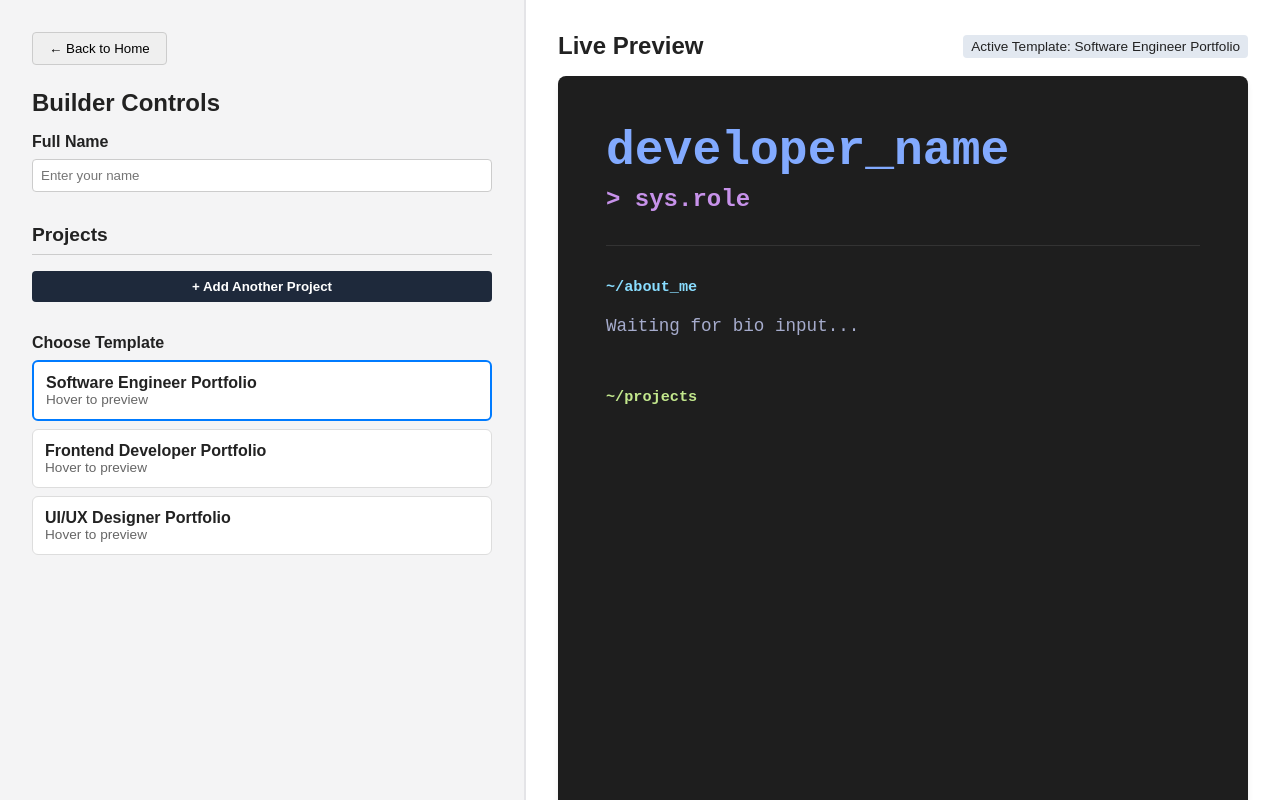
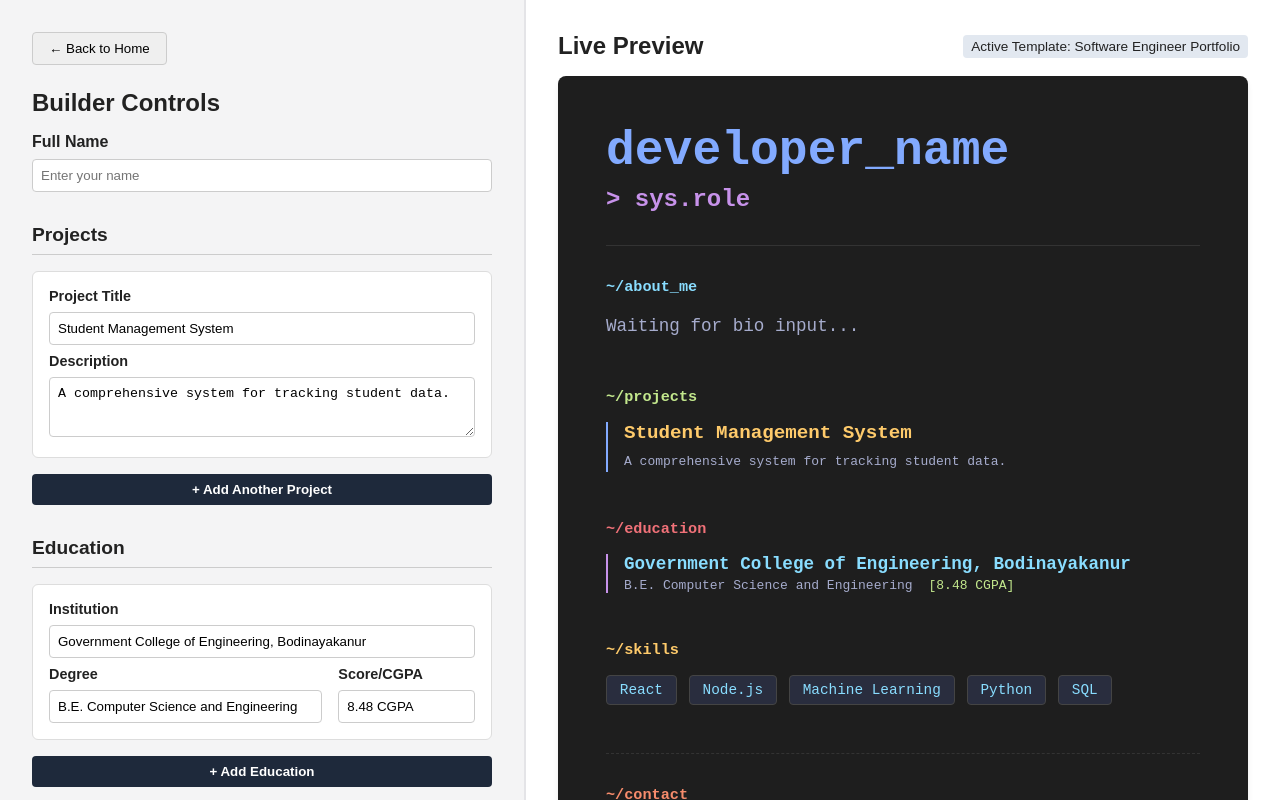
Before and after one commit to Akashv-deve/Student-Portfolio-Builder, a React (Vite) app: page / in a window 1280 px wide. Both pictures are taken after a click on the button "Get Started". Built offline with nearby package versions, Linux system fonts and the light colour scheme.

Commit message:
feat(builder): finalize mvp data layer with skills and social links engine

```diff
--- a/src/App.jsx
+++ b/src/App.jsx
@@ -15,7 +15,30 @@ function App() {
   // Master Portfolio State
   const [portfolioData, setPortfolioData] = useState({
     personal: { name: "", role: "", bio: "" },
-    selectedTemplate: "Software Engineer Portfolio"
+    selectedTemplate: "Software Engineer Portfolio",
+    projects: [
+      {
+        id: 1,
+        title: "Student Management System",
+        description: "A comprehensive system for tracking student data.",
+        techStack: ["React", "Node.js"]
+      }
+    ],
+    // ADD THIS NEW EDUCATION ARRAY
+    education: [
+      {
+        id: 1,
+        institution: "Government College of Engineering, Bodinayakanur",
+        degree: "B.E. Computer Science and Engineering",
+        score: "8.48 CGPA"
+      }
+    ],
+    skills: ["React", "Node.js", "Machine Learning", "Python", "SQL"],
+    socials: {
+      github: "https://github.com/Akashv-deve",
+      linkedin: "https://linkedin.com/in/yourprofile",
+      email: "hello@example.com"
+    }
   });
 
   // State to track which template is currently being hovered for the preview
@@ -121,6 +144,115 @@ function App() {
             </button>
           </div>
 
+          {/* Education Section */}
+          <div style={{ marginBottom: '2rem' }}>
+            <h3 style={{ fontSize: '1.2rem', fontWeight: 'bold', borderBottom: '1px solid #ccc', paddingBottom: '0.5rem', marginBottom: '1rem' }}>Education</h3>
+
+            {portfolioData.education && portfolioData.education.map((edu, index) => (
+              <div key={edu.id} style={{ marginBottom: '1rem', padding: '1rem', backgroundColor: '#fff', borderRadius: '6px', border: '1px solid #ddd' }}>
+                <label style={{ display: 'block', marginBottom: '0.5rem', fontSize: '0.9rem', fontWeight: '600' }}>Institution</label>
+                <input
+                  type="text"
+                  value={edu.institution}
+                  onChange={(e) => {
+                    const updatedEdu = [...portfolioData.education];
+                    updatedEdu[index].institution = e.target.value;
+                    setPortfolioData({ ...portfolioData, education: updatedEdu });
+                  }}
+                  style={{ width: '100%', padding: '0.5rem', borderRadius: '4px', border: '1px solid #ccc', marginBottom: '0.5rem' }}
+                />
+
+                <div style={{ display: 'flex', gap: '1rem' }}>
+                  <div style={{ flex: 2 }}>
+                    <label style={{ display: 'block', marginBottom: '0.5rem', fontSize: '0.9rem', fontWeight: '600' }}>Degree</label>
+                    <input
+                      type="text"
+                      value={edu.degree}
+                      onChange={(e) => {
+                        const updatedEdu = [...portfolioData.education];
+                        updatedEdu[index].degree = e.target.value;
+                        setPortfolioData({ ...portfolioData, education: updatedEdu });
+                      }}
+                      style={{ width: '100%', padding: '0.5rem', borderRadius: '4px', border: '1px solid #ccc' }}
+                    />
+                  </div>
+                  <div style={{ flex: 1 }}>
+                    <label style={{ display: 'block', marginBottom: '0.5rem', fontSize: '0.9rem', fontWeight: '600' }}>Score/CGPA</label>
+                    <input
+                      type="text"
+                      value={edu.score}
+                      onChange={(e) => {
+                        const updatedEdu = [...portfolioData.education];
+                        updatedEdu[index].score = e.target.value;
+                        setPortfolioData({ ...portfolioData, education: updatedEdu });
+                      }}
+                      style={{ width: '100%', padding: '0.5rem', borderRadius: '4px', border: '1px solid #ccc' }}
+                    />
+                  </div>
+                </div>
+              </div>
+            ))}
+
+            <button
+              onClick={() => {
+                setPortfolioData({
+                  ...portfolioData,
+                  education: [
+                    ...(portfolioData.education || []),
+                    { id: Date.now(), institution: "New Institution", degree: "", score: "" }
+                  ]
+                })
+              }}
+              style={{ padding: '0.5rem 1rem', backgroundColor: '#1e293b', color: '#fff', border: 'none', borderRadius: '4px', cursor: 'pointer', width: '100%', fontWeight: 'bold' }}
+            >
+              + Add Education
+            </button>
+          </div>
+
+          {/* Skills Section */}
+          <div style={{ marginBottom: '2rem' }}>
+            <h3 style={{ fontSize: '1.2rem', fontWeight: 'bold', borderBottom: '1px solid #ccc', paddingBottom: '0.5rem', marginBottom: '1rem' }}>Core Skills</h3>
+            <label style={{ display: 'block', marginBottom: '0.5rem', fontSize: '0.9rem', fontWeight: '600' }}>Comma Separated List</label>
+            <input
+              type="text"
+              value={(portfolioData.skills || []).join(', ')}
+              onChange={(e) => {
+                // Split the string by commas and remove extra spaces
+                const skillsArray = e.target.value.split(',').map(skill => skill.trim());
+                setPortfolioData({ ...portfolioData, skills: skillsArray });
+              }}
+              style={{ width: '100%', padding: '0.5rem', borderRadius: '4px', border: '1px solid #ccc' }}
+              placeholder="e.g. React, Node.js, Python"
+            />
+          </div>
+
+          {/* Social Links Section */}
+          <div style={{ marginBottom: '2rem' }}>
+            <h3 style={{ fontSize: '1.2rem', fontWeight: 'bold', borderBottom: '1px solid #ccc', paddingBottom: '0.5rem', marginBottom: '1rem' }}>Social Links</h3>
+
+            <label style={{ display: 'block', marginBottom: '0.5rem', fontSize: '0.9rem', fontWeight: '600' }}>GitHub URL</label>
+            <input
+              type="text"
+              value={portfolioData.socials?.github || ''}
+              onChange={(e) => setPortfolioData({
+                ...portfolioData,
+                socials: { ...portfolioData.socials, github: e.target.value }
+              })}
+              style={{ width: '100%', padding: '0.5rem', borderRadius: '4px', border: '1px solid #ccc', marginBottom: '0.5rem' }}
+            />
+
+            <label style={{ display: 'block', marginBottom: '0.5rem', fontSize: '0.9rem', fontWeight: '600' }}>Email Address</label>
+            <input
+              type="email"
+              value={portfolioData.socials?.email || ''}
+              onChange={(e) => setPortfolioData({
+                ...portfolioData,
+                socials: { ...portfolioData.socials, email: e.target.value }
+              })}
+              style={{ width: '100%', padding: '0.5rem', borderRadius: '4px', border: '1px solid #ccc' }}
+            />
+          </div>
+
           {/* Template Selection Section with Hover Preview Trigger */}
           <div>
             <label style={{ display: 'block', marginBottom: '0.5rem', fontWeight: '600' }}>Choose Template</label>
--- a/src/templates/SoftwareEngineer.jsx
+++ b/src/templates/SoftwareEngineer.jsx
@@ -38,6 +38,45 @@ const SoftwareEngineer = ({ data }) => {
           ))}
         </div>
       </div>
+
+      <div style={{ marginTop: '3rem' }}>
+        <h3 style={{ color: '#f07178', marginBottom: '1rem' }}>~/education</h3>
+        <div style={{ display: 'flex', flexDirection: 'column', gap: '1.5rem' }}>
+          {data.education && data.education.map((edu) => (
+            <div key={edu.id} style={{ borderLeft: '2px solid #c792ea', paddingLeft: '1rem' }}>
+              <h4 style={{ color: '#89ddff', fontSize: '1.1rem', margin: '0 0 0.25rem 0' }}>{edu.institution}</h4>
+              <p style={{ margin: 0, color: '#a6accd' }}>
+                {edu.degree} <span style={{ color: '#c3e88d', marginLeft: '0.5rem' }}>[{edu.score}]</span>
+              </p>
+            </div>
+          ))}
+        </div>
+      </div>
+
+      {/* Skills */}
+      <div style={{ marginTop: '3rem' }}>
+        <h3 style={{ color: '#ffcb6b', marginBottom: '1rem' }}>~/skills</h3>
+        <div style={{ display: 'flex', flexWrap: 'wrap', gap: '0.75rem' }}>
+          {data.skills && data.skills.map((skill, index) => (
+            // Only render if the skill isn't an empty string
+            skill && (
+              <span key={index} style={{ backgroundColor: '#292d3e', color: '#89ddff', padding: '0.4rem 0.8rem', borderRadius: '4px', fontSize: '0.9rem', border: '1px solid #444' }}>
+                {skill}
+              </span>
+            )
+          ))}
+        </div>
+      </div>
+
+      {/* Contact & Socials */}
+      <div style={{ marginTop: '3rem', paddingTop: '2rem', borderTop: '1px dashed #333' }}>
+        <h3 style={{ color: '#f78c6c', marginBottom: '1rem' }}>~/contact</h3>
+        <ul style={{ listStyleType: 'none', padding: 0, margin: 0, color: '#a6accd', lineHeight: '1.8', fontSize: '1.1rem' }}>
+          {data.socials?.email && <li><span style={{ color: '#89ddff', marginRight: '10px' }}>email:</span>{data.socials.email}</li>}
+          {data.socials?.github && <li><span style={{ color: '#89ddff', marginRight: '10px' }}>github:</span><a href={data.socials.github} target="_blank" rel="noreferrer" style={{ color: '#82aaff', textDecoration: 'none' }}>{data.socials.github}</a></li>}
+          {data.socials?.linkedin && <li><span style={{ color: '#89ddff', marginRight: '10px' }}>linkedin:</span><a href={data.socials.linkedin} target="_blank" rel="noreferrer" style={{ color: '#82aaff', textDecoration: 'none' }}>{data.socials.linkedin}</a></li>}
+        </ul>
+      </div>
     </div>
   );
 };
```
